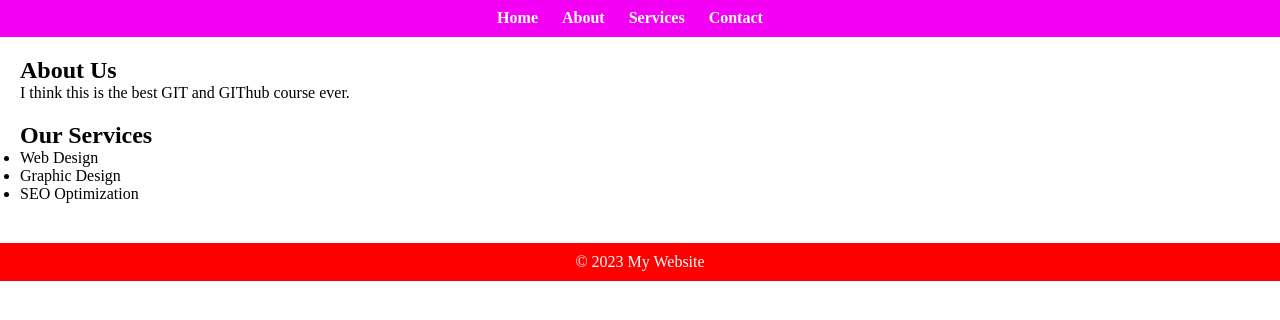
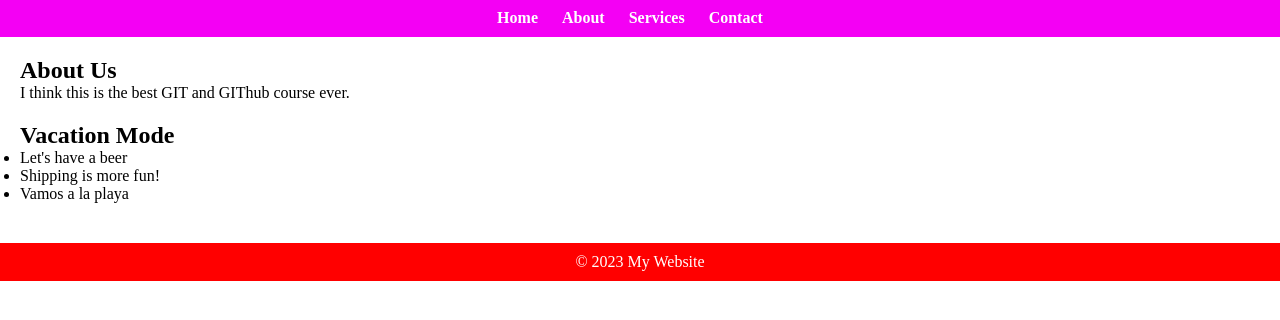
Before and after one commit to shypple/simple-page, a plain HTML site: page index.html in a window 1280 px wide. Shown: the part 78-398 px from the top of the page. Drawn offline with Linux system fonts and the light colour scheme.

Commit message:
We are on vacation mode now
We are not providing more services!

```diff
--- a/index.html
+++ b/index.html
@@ -23,11 +23,11 @@
             <p>I think this is the best GIT and GIThub course ever.</p>
         </section>
         <section>
-            <h2>Our Services</h2>
+            <h2>Vacation Mode</h2>
             <ul>
-                <li>Web Design</li>
-                <li>Graphic Design</li>
-                <li>SEO Optimization</li>
+                <li>Let's have a beer</li>
+                <li>Shipping is more fun!</li>
+                <li>Vamos a la playa</li>
             </ul>
         </section>
     </main>
```
